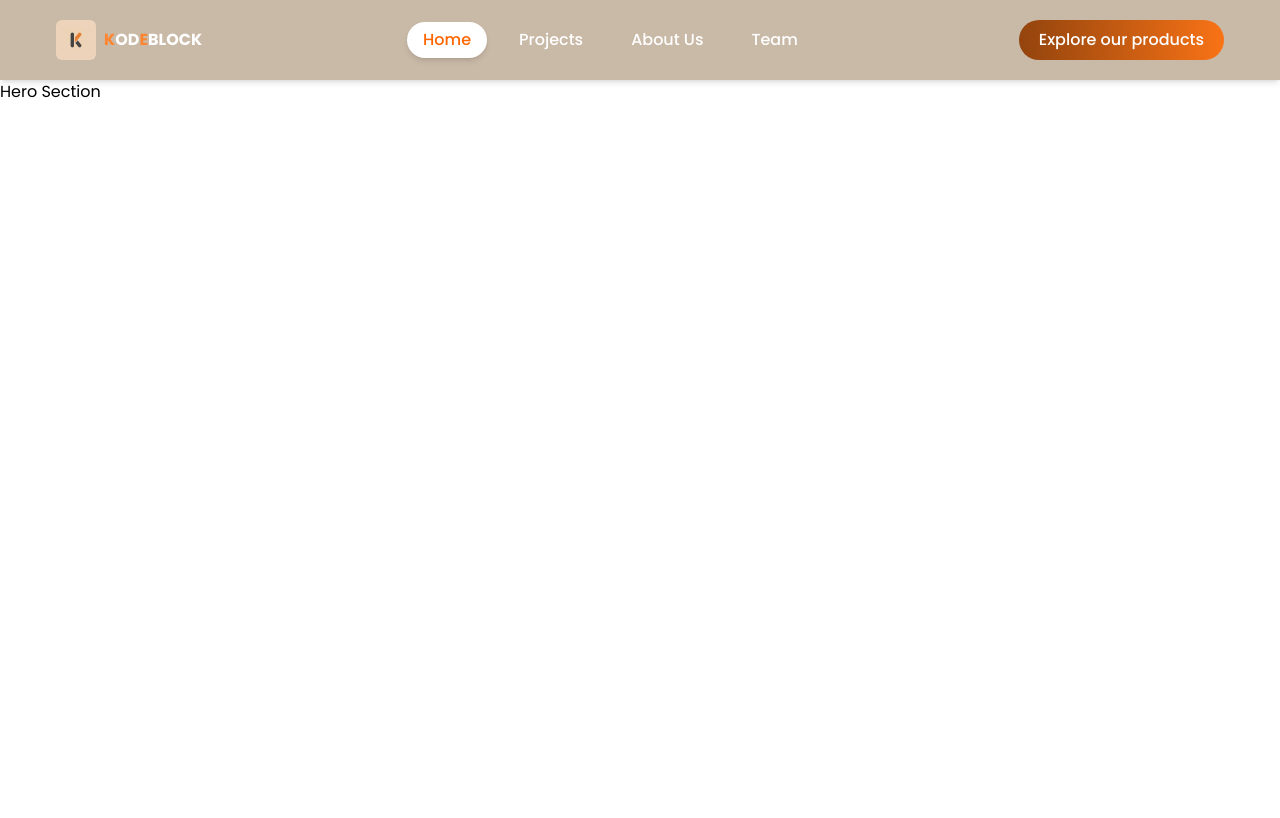
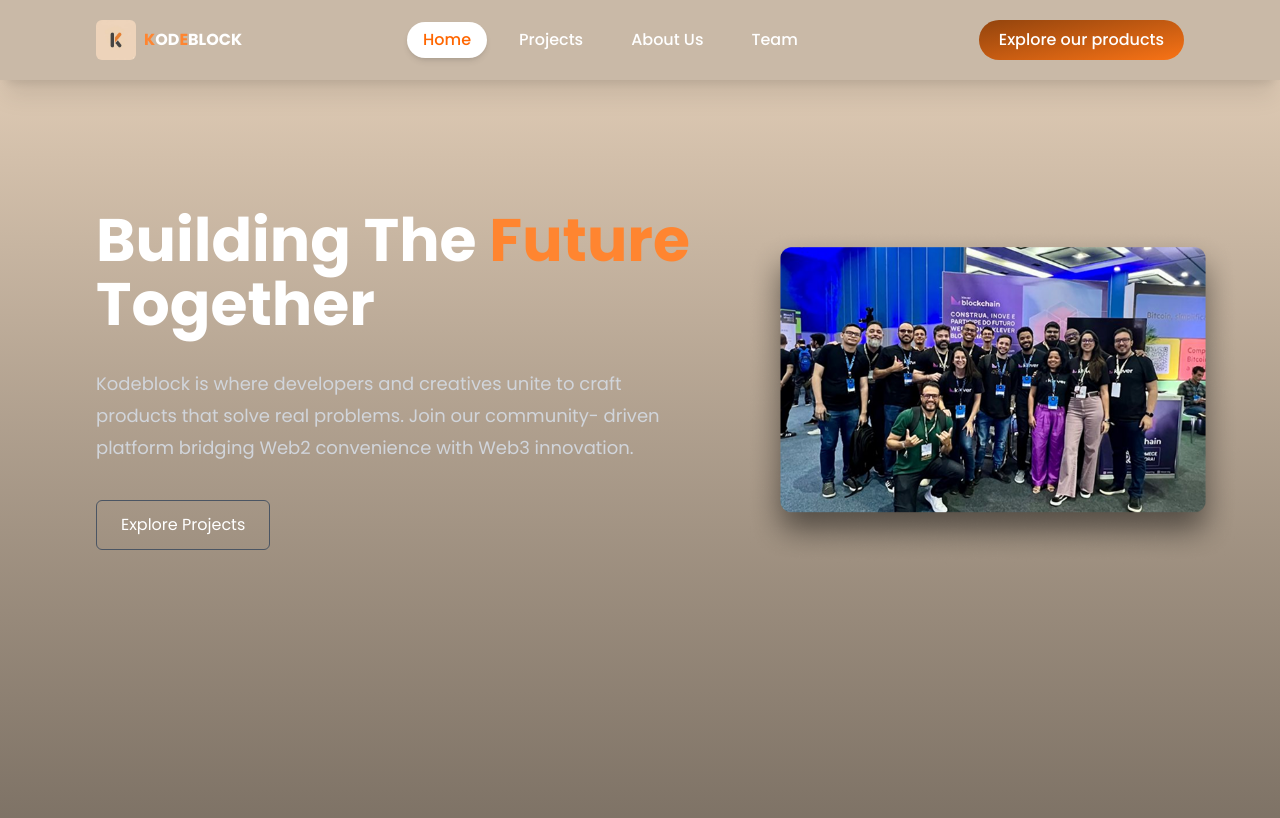
Before and after one commit to brightdevelops/Kodeblock-landing-page, a React (Vite) app: page / in a window 1280 px wide. Shown: the top 818 px of the page. Built offline with nearby package versions, Linux system fonts and the light colour scheme.

Commit message:
feat: enhance Navbar styling and implement Hero section with content and image

```diff
--- a/src/components/Navbar.jsx
+++ b/src/components/Navbar.jsx
@@ -12,7 +12,7 @@ const Navbar = () => {
     };
 
     return (
-        <header className="sticky bg-[#c7b6a3]/95 backdrop-blur-md mx-auto px-14 py-5 shadow-md">
+        <header className="sticky top-0 bg-[#c7b6a3]/95 backdrop-blur-md mx-auto px-24 py-5 shadow-xl">
             <div className="flex justify-between items-center">
                 {/* Logo */}
                 <div className="flex items-center gap-2">
@@ -51,7 +51,7 @@ const Navbar = () => {
 
                 {/* Explore Button */}
                 <div className="hidden md:block">
-                    <button className="bg-gradient-to-r from-[#93440D] to-[#F97316] text-white font-medium px-5 py-2 rounded-full cursor-pointer transition-transform duration-300 hover:scale-105">
+                    <button className="bg-gradient-to-br from-[#93440D] to-[#F97316] text-white font-medium px-5 py-2 rounded-full cursor-pointer transition-transform duration-300 hover:scale-105">
                         Explore our products
                     </button>
                 </div>
--- a/src/sections/Hero.jsx
+++ b/src/sections/Hero.jsx
@@ -1,3 +1,35 @@
-export default function Hero() {
-  return <section>Hero Section</section>;
+import React from 'react'
+import HeroImage from "../assets/images/hero-img.png";
+
+const Hero = () => {
+  return (
+    <section className="min-h-screen bg-gradient-to-b from-[#DDC9B3] to-[#776C60]">
+      <div className='flex items-center justify-between max-sm:flex-col-reverse gap-y-10 px-4 pt-20 lg:px-24 sm:pt-32'>
+
+        {/* Left Side */}
+        <div>
+          <h1 className='text-white font-bold text-6xl leading-16 whitespace-nowrap'>Building The
+            <span className='text-[#FF8530]'> Future </span> <br />Together</h1>
+
+          <p className='text-[#D1D5DB] text-lg font-normal mt-8 leading-8'>
+            Kodeblock is where developers and creatives unite to craft <br /> products that solve real problems. Join our community- driven <br /> platform bridging Web2 convenience with Web3 innovation.
+          </p>
+
+          <a href="#projects">
+            <button className='my-9 text-white rounded-md border-[#4B5563] border px-6 py-3 hover:bg-gradient-to-br hover:from-[#F97316] hover:to-[#93440D] hover:border-transparent transition-all duration-300 cursor-pointer'>
+              Explore Projects
+            </button>
+          </a>
+        </div>
+
+        {/* Right Side */}
+        <div>
+          <img src={HeroImage} alt="Header_Image" className='rounded-2xl ml-14' loading='lazy' />
+        </div>
+
+      </div>
+    </section>
+  )
 }
+
+export default Hero
```
